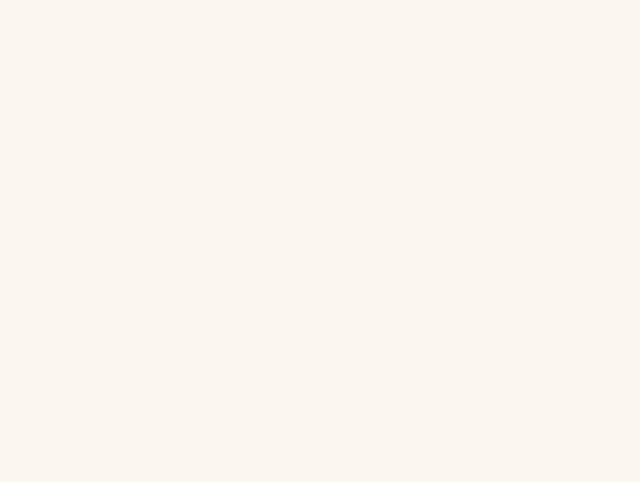
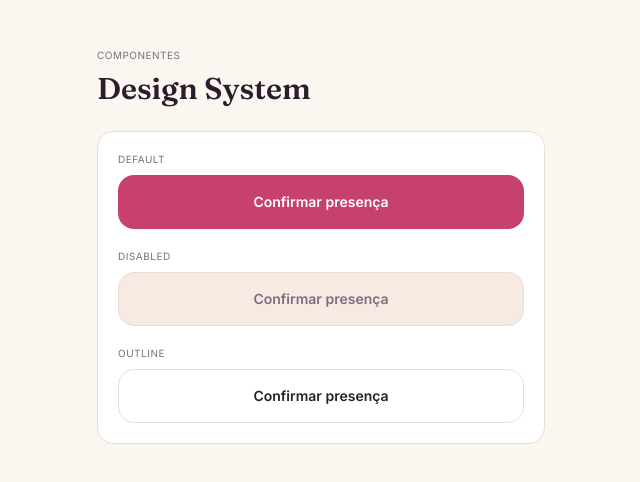
Before and after one commit to ClodoaldoDantas/be-there, a Nuxt app: page /design-system in a window 1280 px wide. Before the commit this address had no page. Shown: the top 482 px of the page, without its empty margins (319-959 px from the left). Built offline with nearby package versions, Linux system fonts and the light colour scheme.

Commit message:
feat: Add BaseButton component and design system page

```diff
--- /dev/null
+++ b/app/components/BaseButton.vue
@@ -0,0 +1,24 @@
+<template>
+  <button
+    :type="type"
+    class="cursor-pointer inline-flex w-full items-center justify-center gap-2 rounded-2xl border p-4 text-sm font-semibold transition-colors disabled:cursor-not-allowed disabled:border-line disabled:bg-soft disabled:text-muted"
+    :class="[variantClasses[variant], customClass]"
+  >
+    <slot />
+  </button>
+</template>
+
+<script setup lang="ts">
+interface BaseButtonProps {
+  variant?: 'solid' | 'outline'
+  type?: 'button' | 'submit'
+  class?: string
+}
+
+const variantClasses = {
+  solid: 'border-transparent bg-accent text-white hover:bg-accent-hover',
+  outline: 'border-line bg-white text-ink hover:bg-soft'
+}
+
+const { variant = 'solid', type = 'button', class: customClass } = defineProps<BaseButtonProps>()
+</script>
--- /dev/null
+++ b/app/pages/design-system.vue
@@ -0,0 +1,46 @@
+<template>
+  <section class="min-h-dvh w-full bg-bg px-4 py-12">
+    <div class="mx-auto flex w-full max-w-md flex-col gap-6">
+      <header class="flex flex-col gap-2">
+        <span class="font-sans text-[10px] uppercase tracking-wider text-muted">
+          Componentes
+        </span>
+        <h1 class="font-display text-3xl font-semibold text-ink">
+          Design System
+        </h1>
+      </header>
+
+      <div class="flex flex-col gap-5 rounded-2xl border border-line bg-white p-5">
+        <div class="flex flex-col gap-2">
+          <span class="font-sans text-[10px] uppercase tracking-wider text-muted">
+            default
+          </span>
+          <BaseButton
+            type="submit"
+            aria-label="Confirmar presença"
+          >
+            Confirmar presença
+          </BaseButton>
+        </div>
+
+        <div class="flex flex-col gap-2">
+          <span class="font-sans text-[10px] uppercase tracking-wider text-muted">
+            disabled
+          </span>
+          <BaseButton disabled>
+            Confirmar presença
+          </BaseButton>
+        </div>
+
+        <div class="flex flex-col gap-2">
+          <span class="font-sans text-[10px] uppercase tracking-wider text-muted">
+            outline
+          </span>
+          <BaseButton variant="outline">
+            Confirmar presença
+          </BaseButton>
+        </div>
+      </div>
+    </div>
+  </section>
+</template>
```
Also changed, not shown: 1 other file (tests, documents, lock files or other folders).
